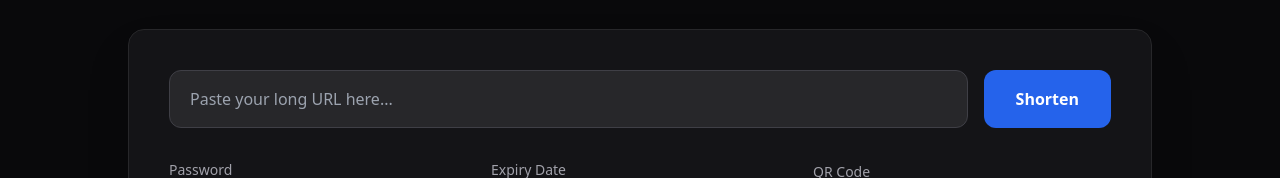
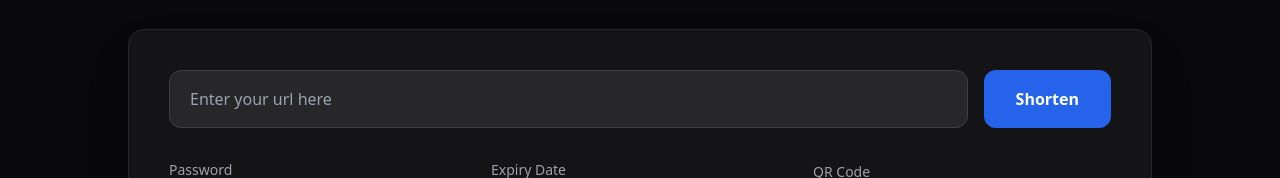
Before and after one commit to chandankoranga02/Advanced-URL-shortener, a React (Create React App) app in the folder frontend/: page /home in a window 1280 px wide. Shown: the part 298-476 px from the top of the page. Built offline with nearby package versions, Linux system fonts and the light colour scheme.

Commit message:
clipboard handler and all the states have been setuped

```diff
--- a/frontend/src/Components/HP_hero.js
+++ b/frontend/src/Components/HP_hero.js
@@ -1,6 +1,35 @@
-import React from 'react'
+import React, { use } from 'react'
+import { useState } from 'react';
+
 
 export default function HP_hero() {
+
+
+   const [urlState, setURLstate] = useState("");
+   const [Password, setPassword]= useState("");
+   const [shortURL, SetshortURL] = useState("");
+
+   const Shortener_handler = () =>{
+
+   }
+
+   const Copy_handler = async ()=>{
+    const copyURL  = shortURL;
+    await navigator.clipboard.writeText(copyURL);
+    alert("Copied to clipboard!");
+   }
+
+
+
+
+
+
+
+
+
+
+
+
   return (
     <div className="min-h-screen bg-zinc-950 text-zinc-100 flex flex-col items-center justify-center px-4">
 
@@ -24,7 +53,9 @@ export default function HP_hero() {
           <div className="flex flex-col md:flex-row gap-4 mb-8">
             <input
               type="text"
-              placeholder="Paste your long URL here..."
+              placeholder='Enter your url here'
+              value={urlState}
+              onChange={(event) => setURLstate(event.target.value)}
               className="flex-1 bg-zinc-800 border border-zinc-700 rounded-xl px-5 py-4 text-base outline-none focus:border-blue-500 transition"
             />
 
@@ -44,6 +75,8 @@ export default function HP_hero() {
               <input
                 type="text"
                 placeholder="Optional"
+                onChange={(event) => setPassword(event.target.value)}
+                value={Password}
                 className="w-full bg-zinc-800 border border-zinc-700 rounded-lg px-4 py-3 outline-none focus:border-blue-500"
               />
             </div>
@@ -84,11 +117,12 @@ export default function HP_hero() {
             <input
               type="text"
               placeholder="https://short.ly/abc23"
+              value={shortURL}
               readOnly
               className="flex-1 bg-zinc-800 border border-zinc-700 rounded-lg px-4 py-3"
             />
 
-            <button className="bg-blue-600 hover:bg-blue-500 px-5 py-3 rounded-lg transition">
+            <button onClick={Copy_handler} className="bg-blue-600 hover:bg-blue-500 px-5 py-3 rounded-lg transition">
               Copy
             </button>
           </div>
```
